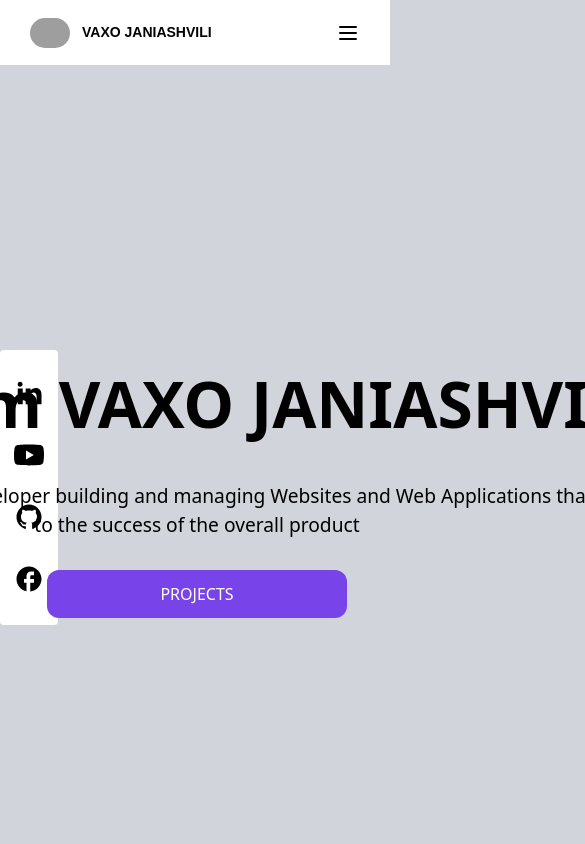
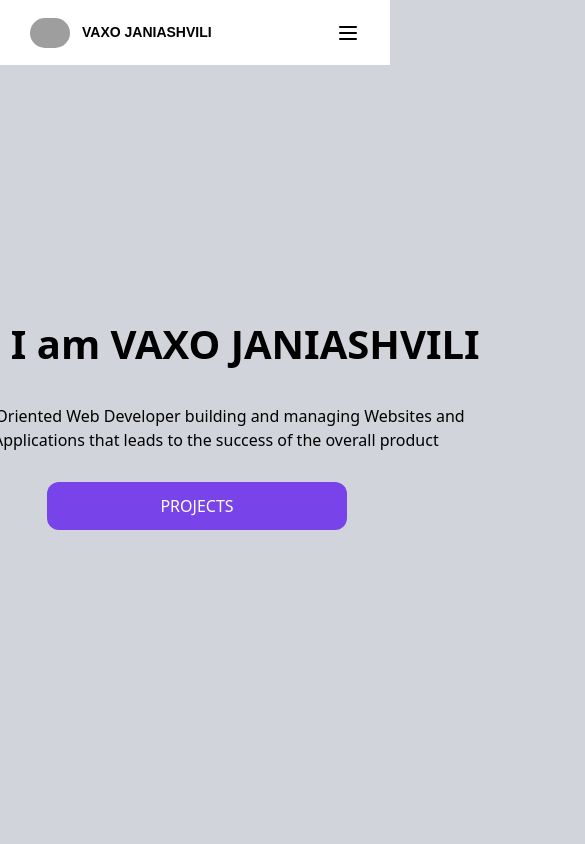
Before and after one commit to vaxojaniashvili/Portfolio, a Next.js app: page / in a window 390 px wide. Shown: the top 844 px of the page, 585 px wide, since content can reach past the window. Built offline with nearby package versions, Linux system fonts and the light colour scheme; grey boxes are pictures that could not be loaded.

Commit message:
part-finished

```diff
--- a/src/app/common/components/_organisms/Header/Header.tsx
+++ b/src/app/common/components/_organisms/Header/Header.tsx
@@ -8,7 +8,7 @@ const Header = () => {
 
   return (
     <header>
-      <div className="w-full bg-white  xl:h-[80px] h-[65px] flex items-center justify-between px-[30px] sm:px-5 md:px-10 lg:px-20">
+      <div className="w-full bg-white fixed  xl:h-[80px] h-[65px] flex items-center justify-between px-[30px] sm:px-5 md:px-10 lg:px-20">
         <div className="flex items-center gap-3 xl:gap-4">
           <Image
             width={40}
@@ -19,7 +19,7 @@ const Header = () => {
           />
           <h1 className="font-body text-[14px] font-bold">VAXO JANIASHVILI</h1>
         </div>
-        <div className="hidden sm:flex gap-[30px] font-body font-bold text-[#333]">
+        <div className="md:flex hidden gap-[30px] font-body font-bold text-[#333]">
           <button className="hover:text-[#7843E9]">HOME</button>
           <button className="hover:text-[#7843E9]">ABOUT</button>
           <button className="hover:text-[#7843E9]">PROJECTS</button>
@@ -29,7 +29,7 @@ const Header = () => {
           onClick={() => {
             setPopUp(!popUp);
           }}
-          className="sm:hidden"
+          className="md:hidden"
         >
           <BurgerMenu className="w-[24px] h-[24px] lg:w-[30px] lg:h-[30px]" />
         </div>
--- a/src/app/pages/home/page.tsx
+++ b/src/app/pages/home/page.tsx
@@ -6,9 +6,9 @@ import Link from "next/link";
 
 const HomePage = () => {
   return (
-    <div className="flex w-full h-screen">
+    <div className="flex w-full h-screen relative">
       <div className="flex justify-start w-1/2 items-center">
-        <div className="px-1 sm:hidden md:hidden lg:flex xl:flex 2xl:flex flex-col justify-between py-3 h-[275px] bg-white rounded">
+        <div className="px-1 hidden lg:flex flex-col justify-between py-3 h-[275px] bg-white rounded">
           <Link
             target="_blank"
             href="https://www.linkedin.com/in/vaxojaniashvili/"
@@ -42,10 +42,10 @@ const HomePage = () => {
       </div>
       <div className="flex justify-center w-1 items-center">
         <div className="text-center flex flex-col gap-y-[30px]">
-          <h1 className="text-black font-bold text-[4rem] whitespace-nowrap">
+          <h1 className="text-black font-bold lg:text-[64px] text-[40px] whitespace-nowrap">
             Hey, I am VAXO JANIASHVILI
           </h1>
-          <p className="text-[1.2rem]">
+          <p className="lg:text-[1.2rem]">
             A Result-Oriented Web Developer building and managing Websites and
             Web Applications that leads to the success of the overall product
           </p>
@@ -55,6 +55,11 @@ const HomePage = () => {
             </button>
           </div>
         </div>
+        <img
+          className="w-[25px] h-[40px] absolute bottom-0 bg-transparent rounded-full hidden lg:flex"
+          src="https://cdn.dribbble.com/users/1459765/screenshots/3563580/scrolling_mousewheel.gif"
+          alt="img-gif"
+        />
       </div>
     </div>
   );
```
